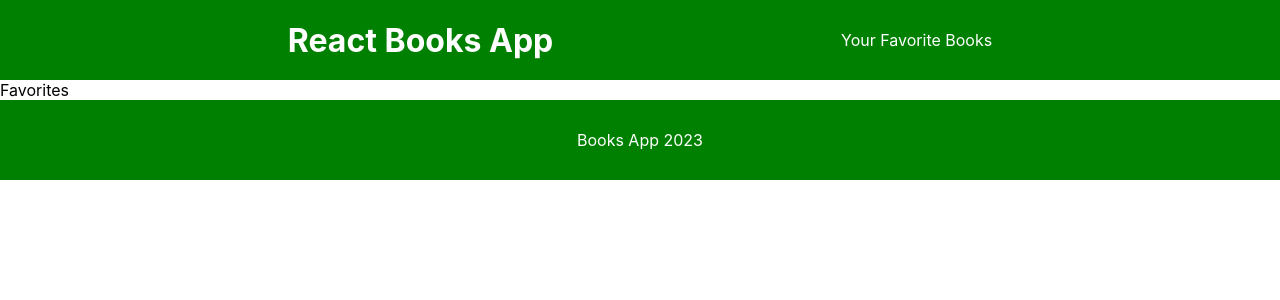
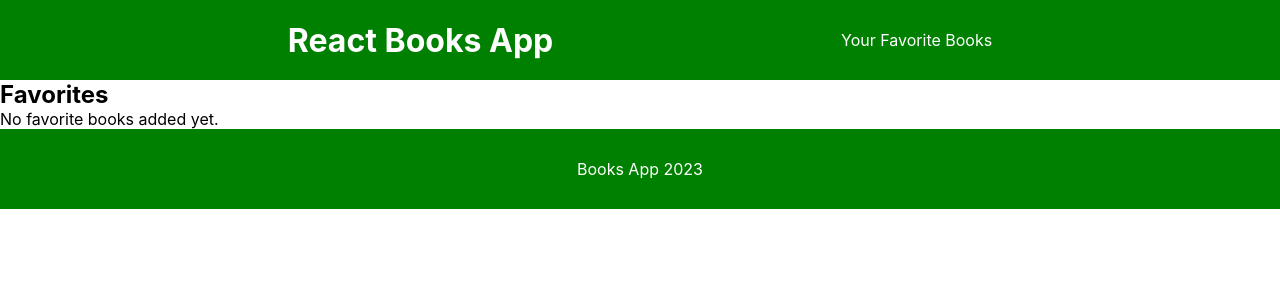
Before and after one commit to smperilla/bookapp-frontend, a React (Create React App) app: page /favorites in a window 1280 px wide. Shown: the top 300 px of the page. Built offline with nearby package versions, Linux system fonts and the light colour scheme.

Commit message:
frontend funcional with basic add/remove favorites

```diff
--- a/src/App.js
+++ b/src/App.js
@@ -6,16 +6,33 @@ import Navbar from "./components/Navbar";
 import Footer from "./components/Footer";
 import Favorites from "./components/Favorites";
 import BookSearch from "./components/BookSearch";
+import React, { useState } from "react";
 
 function App() {
+  const [favorites, setFavorites] = useState([]); // State to store favorites
+
+
+
+  // Function to add a book to favorites
+  const addToFavorites = (book) => {
+    // Prevent adding duplicates
+    if (!favorites.some(favorite => favorite.id === book.id)) {
+      setFavorites([...favorites, book]);
+    }
+  };
+
+  const removeFromFavorites = (bookId) => {
+    setFavorites(favorites.filter(book => book.id !== bookId));
+  };
+
   return (
     <div className="App">
       <Navbar />
       <Routes>
         <Route path="/" element={<Home />} />
         <Route path="/book/:id" element={<BookDetails />} />
-        <Route path="/favorites" element={<Favorites />} />
-        <Route path="/search" element={<BookSearch />} />
+        <Route path="/favorites" element={<Favorites favorites={favorites} removeFromFavorites={removeFromFavorites} />} />
+        <Route path="/search" element={<BookSearch addToFavorites={addToFavorites} />} />
       </Routes>
       <Footer />
     </div>
--- a/src/components/BookSearch.jsx
+++ b/src/components/BookSearch.jsx
@@ -1,9 +1,7 @@
 import React, { useState } from 'react';
 import axios from 'axios';
 
-
-
-const BookSearch = () => {
+const BookSearch = ({ addToFavorites }) => { // Added prop to accept addToFavorites function
     const [query, setQuery] = useState('');
     const [books, setBooks] = useState([]);
     const [isLoading, setIsLoading] = useState(false);
@@ -51,6 +49,7 @@ const BookSearch = () => {
                         <h3>{book.volumeInfo.title}</h3>
                         <p>{book.volumeInfo.authors?.join(', ')}</p>
                         <img src={book.volumeInfo.imageLinks?.thumbnail} alt={book.volumeInfo.title} />
+                        <button onClick={() => addToFavorites(book)}>Add to Favorites</button> {/* Add to Favorites button */}
                     </li>
                 ))}
             </ul>
--- a/src/components/Favorites.jsx
+++ b/src/components/Favorites.jsx
@@ -1,10 +1,28 @@
-import React from 'react'
-import '../App';
+import React from 'react';
+import '../App.css'; // Ensure this import is correct for your CSS
 
-const Favorites = () => {
+const Favorites = ({ favorites, removeFromFavorites }) => {
   return (
-    <div>Favorites</div>
-  )
-}
+    <div>
+      <h2>Favorites</h2>
+      {favorites.length > 0 ? (
+        <ul>
+          {favorites.map((book) => (
+            <li key={book.id}>
+              <h3>{book.volumeInfo.title}</h3>
+              <p>{book.volumeInfo.authors?.join(', ')}</p>
+              {book.volumeInfo.imageLinks?.thumbnail && (
+                <img src={book.volumeInfo.imageLinks.thumbnail} alt={book.volumeInfo.title} />
+              )}
+              <button onClick={() => removeFromFavorites(book.id)}>Remove from Favorites</button>
+            </li>
+          ))}
+        </ul>
+      ) : (
+        <p>No favorite books added yet.</p>
+      )}
+    </div>
+  );
+};
 
-export default Favorites
+export default Favorites;
```
